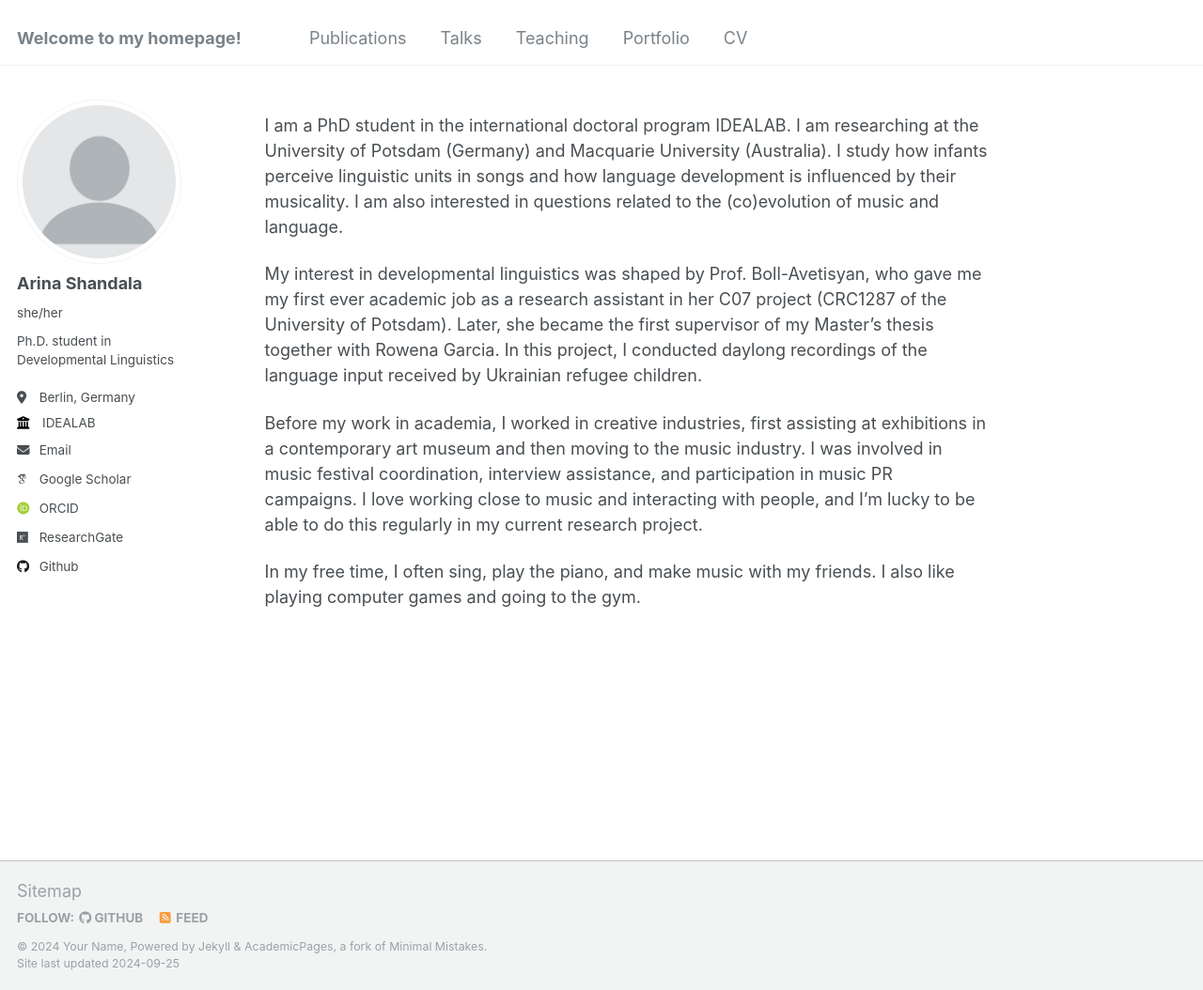
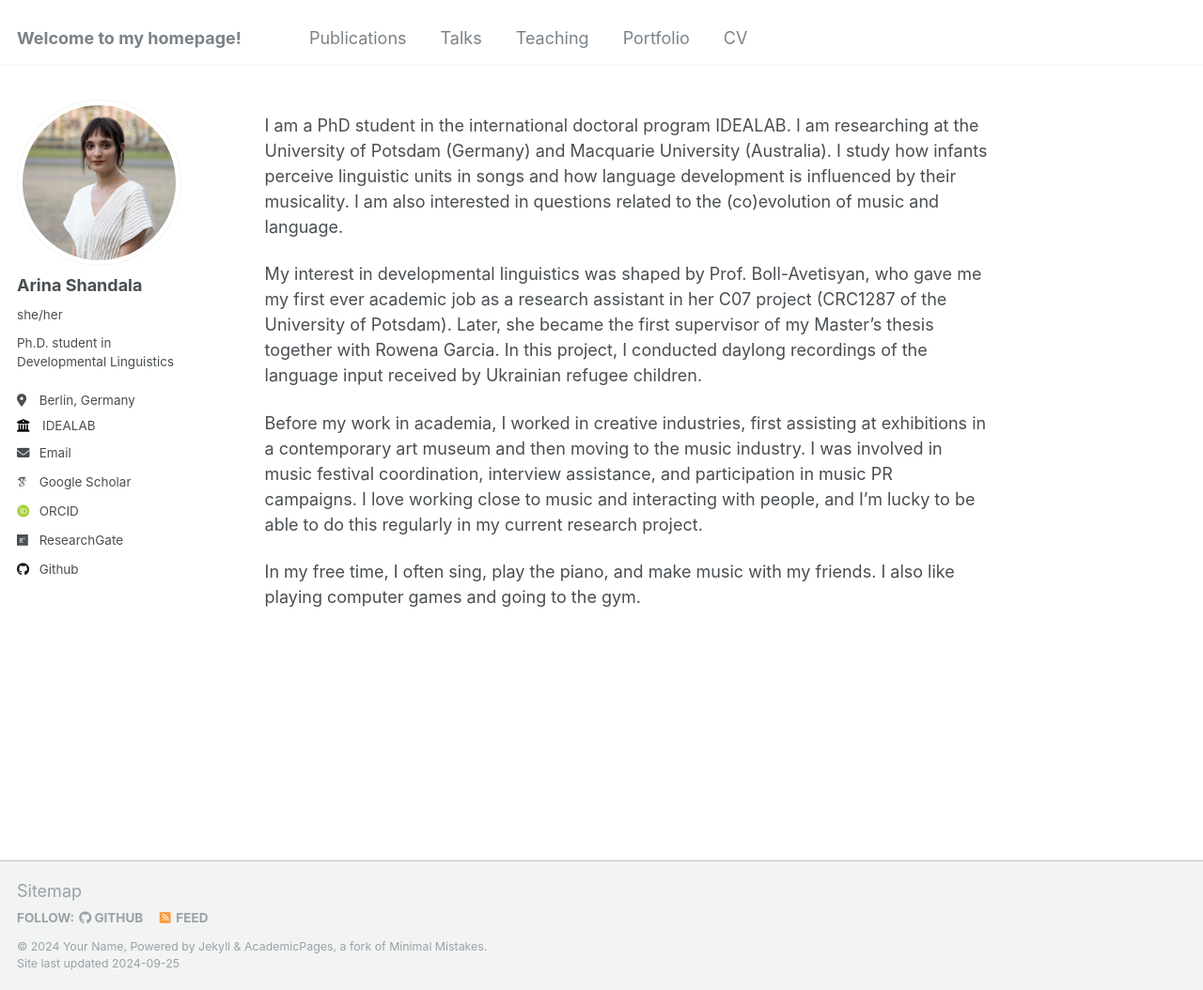
Before and after one commit to arinashan/arinashan.github.io, a Jekyll site: the page built from _pages/about.md, in a window 1280 px wide and 1054 px high. Shown: the whole window at 94% size. Built offline with Jekyll 4.4.1, drawn with Linux system fonts in a browser that asks for light colours; some web fonts are replaced.

Commit message:
Update _config.yml

```diff
--- a/_config.yml
+++ b/_config.yml
@@ -21,7 +21,7 @@ repository               : "arinashan/arinashan.github.io/website/"
 #               Additional customization can be done by editing /_includes/author-profile.html
 author:
   # Biographic information
-  avatar           : "profile.png"
+  avatar           : "photo1.png"
   name             : "Arina Shandala"
   pronouns         :  "she/her"
   bio              : "Ph.D. student in Developmental Linguistics"
```
